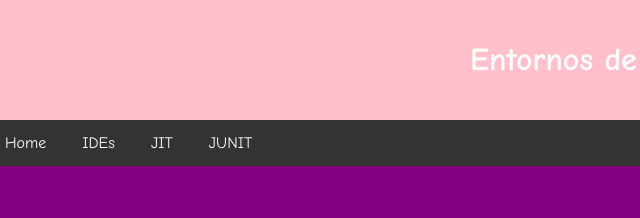
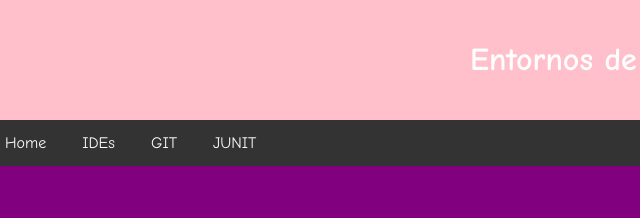
Before and after one commit to OscarLuque-31/ExGIT2324_Oscar, a plain HTML site: page index.html in a window 1280 px wide. Shown: the top 218 px of the page, 13-653 px from the left. Drawn offline with Linux system fonts and the light colour scheme.

Commit message:
Error Escritura

```diff
--- a/index.html
+++ b/index.html
@@ -13,7 +13,7 @@
     <div class="topnav">
         <a href="#">Home</a>
         <a href="#">IDEs</a>
-        <a href="#">JIT</a>
+        <a href="#">GIT</a>
         <a href="#">JUNIT</a>
     </div>
     <div class="contenido">
```
